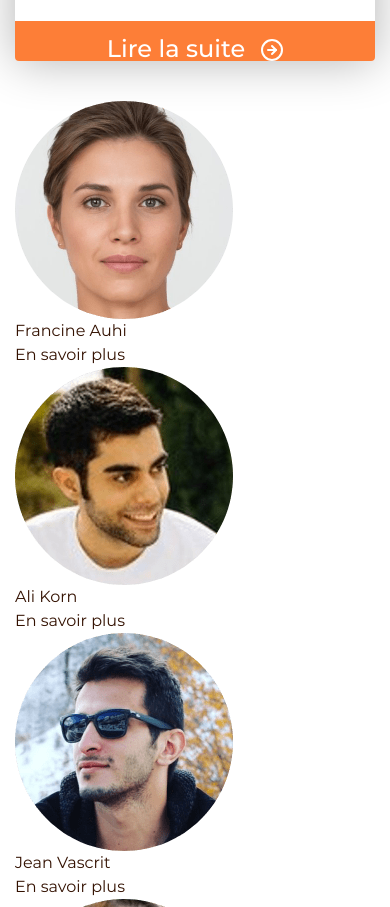
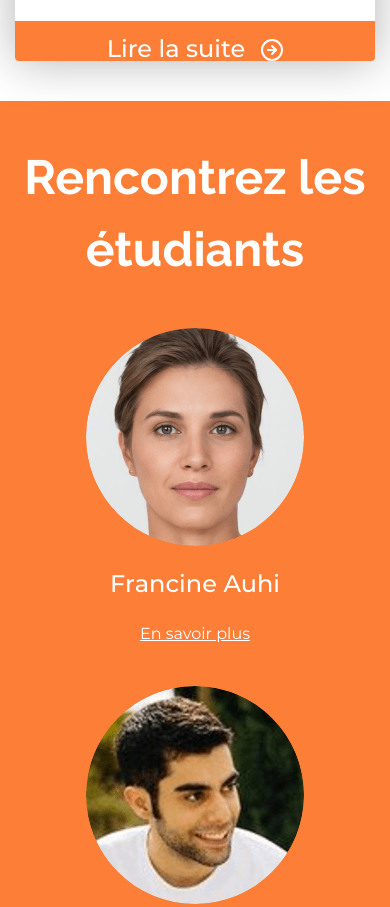
Before and after one commit to GaelCantet/ecfhtmlcss, a plain HTML site: page index.html in a window 390 px wide. Shown: the part 2722-3629 px from the top of the page. Drawn offline with Linux system fonts and the light colour scheme.

Commit message:
students section responsive

```diff
--- a/css/style.css
+++ b/css/style.css
@@ -333,7 +333,75 @@ p {
 }
 
 /*Students*/
+.students {
+	background-color: var(--primary);
+	color: #fff;
+}
 
+.students .container {
+	padding-top: 4rem;
+	padding-bottom: 4rem;
+}
+
+.students-title {
+	margin-bottom: 4.3rem;
+	text-align: center;
+}
+
+.students-list {
+	display: grid;
+	row-gap: 4rem;
+}
+
+.students-item figure {
+	display: flex;
+	flex-direction: column;
+	justify-content: space-between;
+	align-items: center;
+	margin-bottom: 2rem;
+}
+
+.student-picture {
+	margin-bottom: 2rem;
+	max-height: 21.8rem;
+	max-width: 21.8rem;
+	border-radius: 50%;
+}
+
+.student-name {
+	font-size: 2.4rem;
+	font-weight: 500;
+}
+
+.student-link {
+	display: block;
+	text-align: center;
+	text-decoration: underline;
+	transition: .3s;
+}
+
+.student-link:hover,
+.student-link:focus {
+	color: var(--font-color);
+}
+
+@media screen and (min-width: 48em) {
+	.students-list {
+		grid-template-columns: repeat(2, 1fr);
+	}
+}
+
+@media screen and (min-width: 62em) {
+	.students-list {
+		grid-template-columns: repeat(3, 1fr);
+	}
+}
+
+@media screen and (min-width: 75em) {
+	.students-list {
+		grid-template-columns: repeat(4, 1fr);
+	}
+}
 
 /*Course*/
 .course .container {
@@ -382,7 +450,7 @@ adress {
 }
 
 .adress-title {
-	font-weight: 600;
+	font-weight: 500;
 }
 
 .adress-link {
--- a/index.html
+++ b/index.html
@@ -70,7 +70,7 @@
 
 <section class="students">
     <div class="container">
-        <h2 class="students-title"></h2>
+        <h2 class="students-title">Rencontrez les étudiants</h2>
         <ul class="students-list" role="list">
             <li class="students-item">
                 <figure>
```
